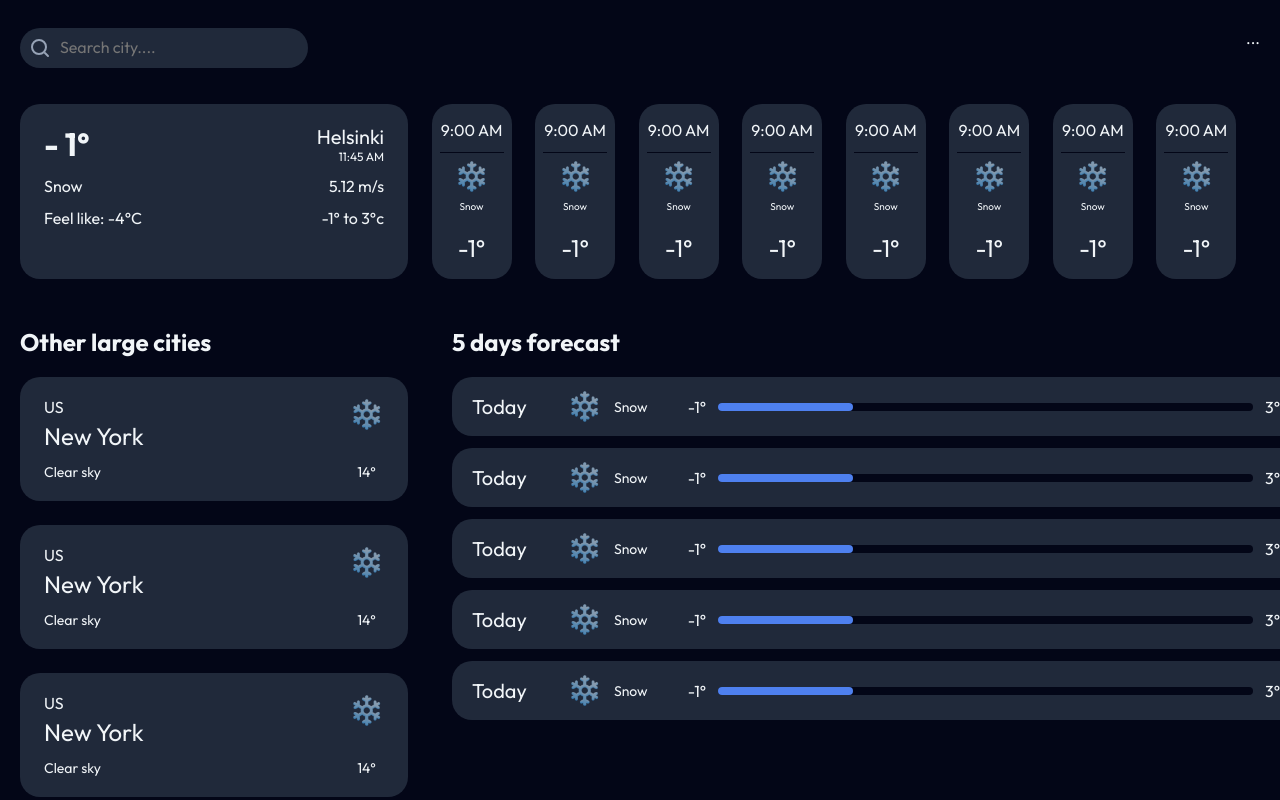
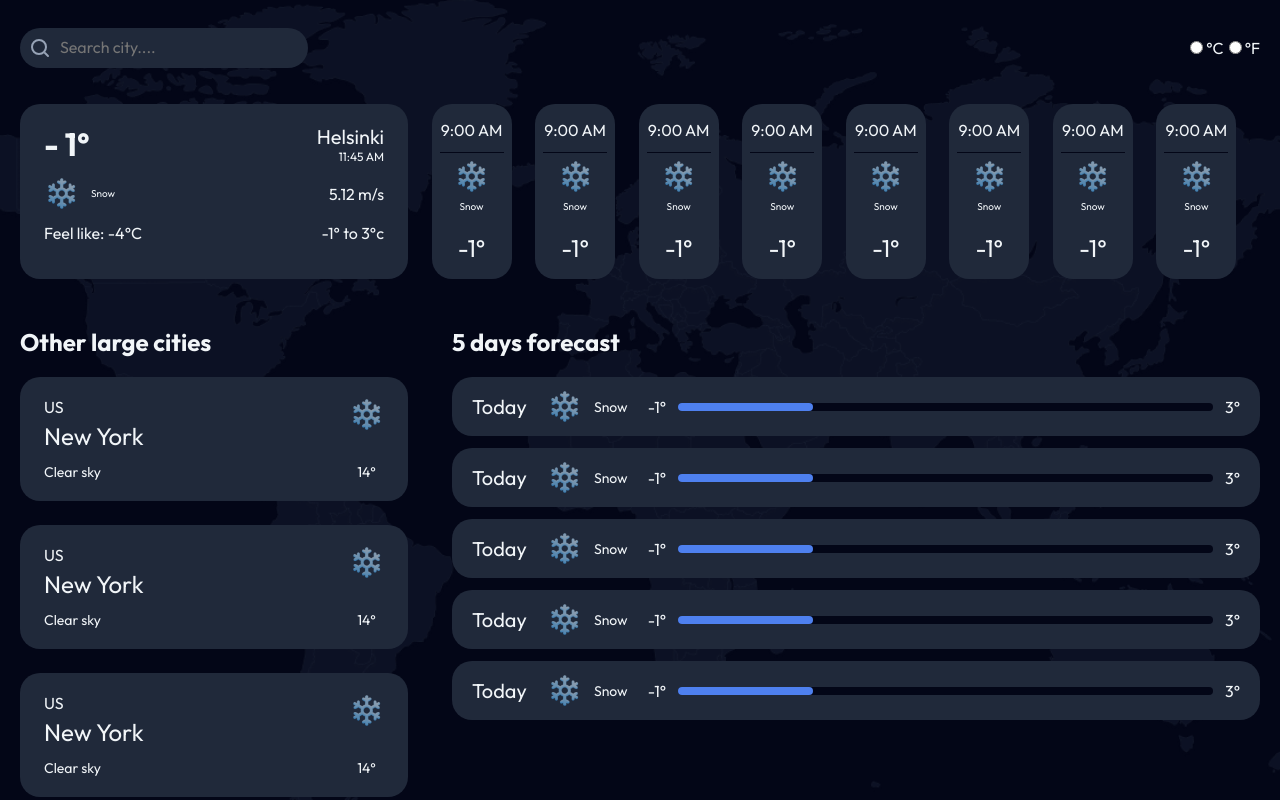
Before and after one commit to Assigyn/weather-app, a React (Vite) app: page / in a window 1280 px wide. Built offline with nearby package versions, Linux system fonts and the light colour scheme; no server answers.

Commit message:
Feat (design): Design

```diff
--- a/src/assets/styles/index.styl
+++ b/src/assets/styles/index.styl
@@ -4,6 +4,10 @@ body
   background-color $bgColor
   margin 0
   color $fontLight
+  background-image url("../../assets/img/earth.png")
+  background-position 0 0
+  background-repeat no-repeat
+  background-size cover
 
 *
   font-family "Outfit", sans-serif
--- a/src/components/App.jsx
+++ b/src/components/App.jsx
@@ -6,6 +6,7 @@ import {useEffect, useState} from "react";
 
 function App() {
     const vapid = import.meta.env.VITE_API_KEY;
+
     const [city, setCity] = useState('Helsinki');
     const [toast, setToast] = useState({
         title: 'Error',
@@ -19,16 +20,30 @@ function App() {
     //             console.log(response)
     //         })
     //         .catch((response) => {
-   //             console.log(response.message)
+    //             setToast({
+    //                 title: response.status,
+    //                 message: response.message,
+    //                 type: "error"
+    //             })
     //         })
     // }, []);
+
+    useEffect(() => {
+        document.getElementById('toast-message').classList.remove('d-none');
+
+        const timer = setTimeout(() => {
+            document.getElementById('toast-message').classList.add('d-none');
+        }, 5000)
+
+        return () => clearTimeout(timer);
+    }, [toast])
 
     return (
         <div className="container">
           <SearchBar/>
           <DayWeather />
           <WeekWeather />
-          <div className={`d-none toast toast-${toast.type}`}>
+          <div id="toast-message" className={`d-none toast toast-${toast.type}`}>
               <p className="toast-title">{toast.title}</p>
               <p>{toast.message}</p>
           </div>
--- a/src/components/Cards/CityCard.jsx
+++ b/src/components/Cards/CityCard.jsx
@@ -10,7 +10,10 @@ function CityCard() {
           </div>
 
           <div className="d-flex flex-row justify-content-between align-items-center w-100">
-              <div>Snow</div>
+              <div className="d-flex d-row justify-content-between align-items-center gap-12">
+                  <div className="weather-container weather-container-snow"></div>
+                  <span className="text-small">Snow</span>
+              </div>
               <div>5.12 m/s</div>
           </div>
 
--- a/src/components/Cards/DayCard.jsx
+++ b/src/components/Cards/DayCard.jsx
@@ -1,6 +1,6 @@
 function DayCard() {
   return (
-      <div className="day-card d-flex d-row radius bg-gray justify-content-between w-100 align-items-center">
+      <div className="day-card d-flex d-row radius bg-gray justify-content-between align-items-center">
           <div>
               <span className="text-big">Today</span>
           </div>
--- a/src/components/SearchBar.jsx
+++ b/src/components/SearchBar.jsx
@@ -1,11 +1,15 @@
 function SearchBar() {
   return (
-      <div id="search-bar" className="d-flex flex-row w-100 justify-content-between">
+      <div id="search-bar" className="d-flex flex-row w-100 justify-content-between align-items-center">
           <div>
               <input id="search" type="text" placeholder="Search city...."/>
           </div>
-          <div>
-              <span>...</span>
+          <div id="radio-temperature">
+              <input type="radio" id="radio-celsius" value="c"/>
+              <label htmlFor="radio-celsius">°C</label>
+
+              <input type="radio" id="radio-fahrenheit" value="f"/>
+              <label htmlFor="radio-fahrenheit">°F</label>
           </div>
       </div>
   )
```
Lines whose indentation alone changed are shown as unchanged.
